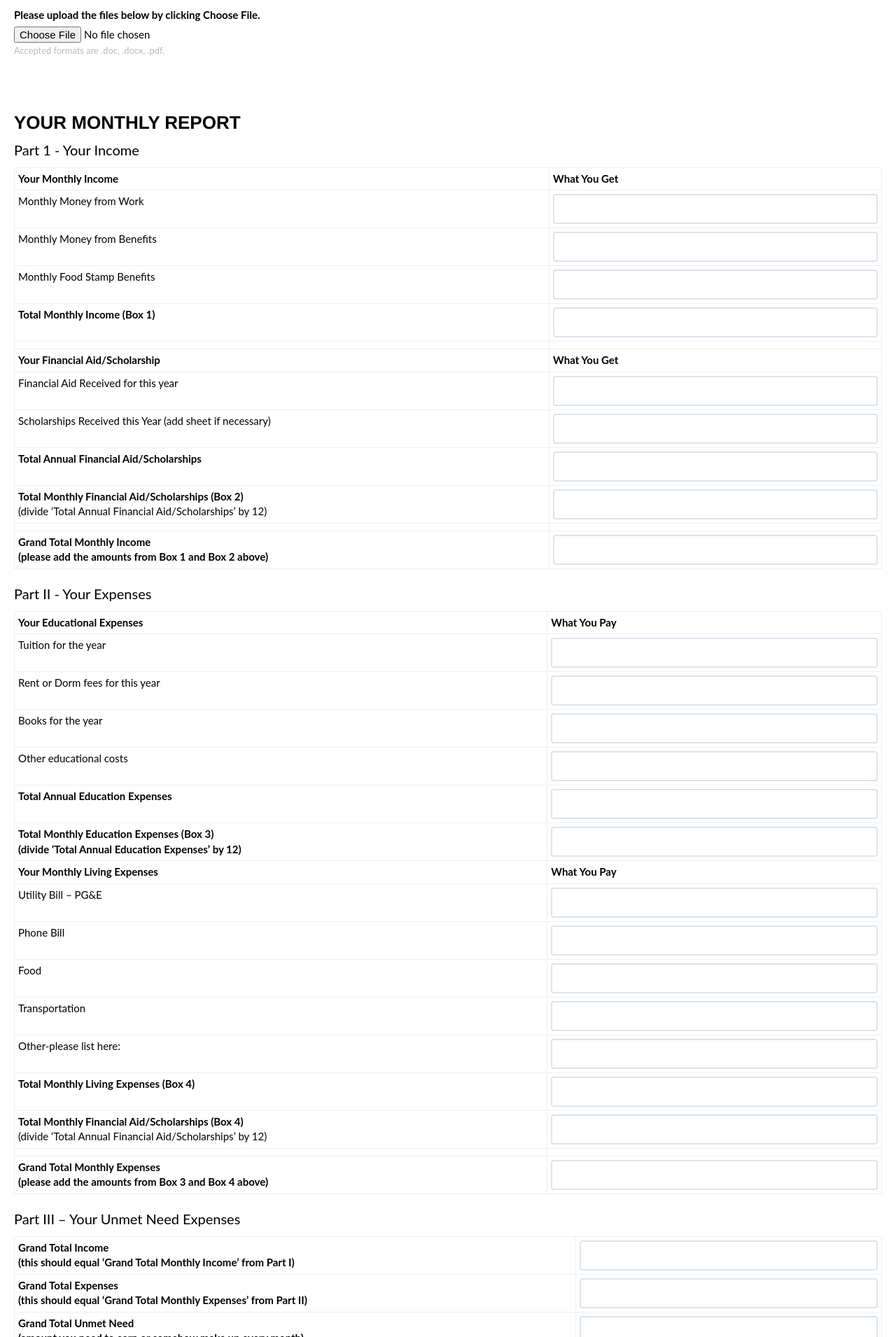
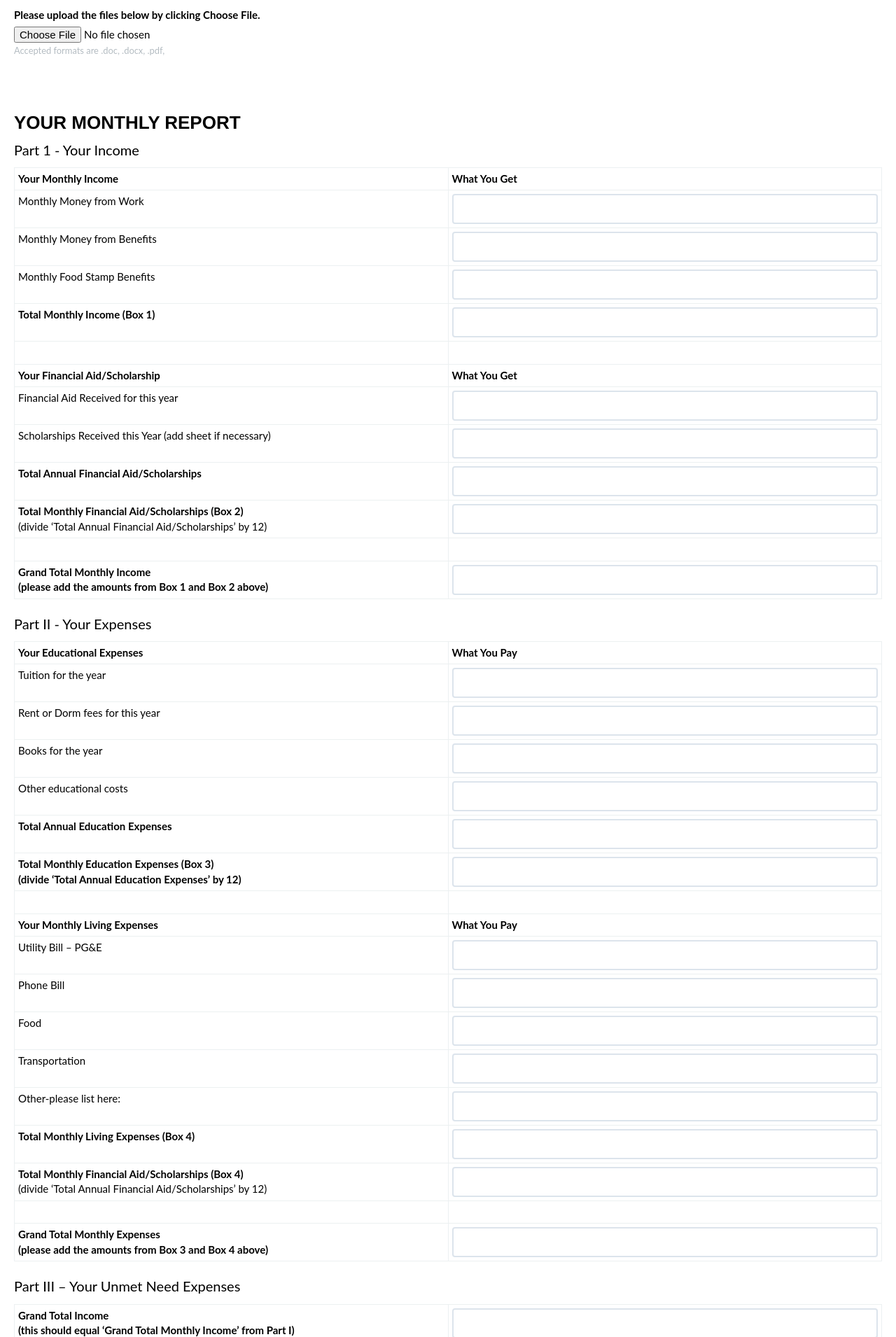
Before and after one commit to mchin/sassy-form, a Jekyll site: the page built from index.html, in a window 1280 px wide. Shown: the part 2628-4538 px from the top of the page at 70% size. Built offline with Jekyll 4.4.1, drawn with Linux system fonts in a browser that asks for light colours.

Commit message:
col size for money tables

```diff
--- a/_includes/form.html
+++ b/_includes/form.html
@@ -356,11 +356,14 @@ Please complete the budget form for your request. Please remember that all of yo
 <p>Part 1 - Your Income</p>
 
 <table class="table table-bordered table-condensed">
+  <thead>
+    <tr>
+      <th class="col-lg-3">Your Monthly Income</th>
+        <th class="col-lg-3">What You Get</th>
+      </tr>
+    </thead>
+
      <tbody>
-       <tr>
-         <td class="bold">Your Monthly Income</td>
-         <td class="bold">What You Get</td>
-       </tr>
        <tr>
          <td>Monthly Money from Work </td>
          <td><input type="text" class="form-control" /></td>
@@ -380,8 +383,8 @@ Please complete the budget form for your request. Please remember that all of yo
          <td><input type="text" class="form-control" /></td>
        </tr>
        <tr>
-         <td> </td>
-         <td> </td>
+         <td>&nbsp; </td>
+         <td>&nbsp; </td>
        </tr>
        <tr>
          <td class="bold">Your Financial Aid/Scholarship </td>
@@ -406,8 +409,8 @@ Please complete the budget form for your request. Please remember that all of yo
          <td><input type="text" class="form-control" /></td>
        </tr>
        <tr>
-         <td> </td>
-         <td> </td>
+         <td>&nbsp;</td>
+         <td>&nbsp; </td>
        </tr>
        <tr>
          <td class="bold">Grand Total Monthly Income <br/>(please add the amounts from Box 1 and Box 2 above)
@@ -420,11 +423,13 @@ Please complete the budget form for your request. Please remember that all of yo
 <p>Part II - Your Expenses</p>
 
 <table class="table table-bordered table-condensed">
+  <thead>
+    <tr>
+      <th class="col-lg-3">Your Educational Expenses</th>
+        <th class="col-lg-3">What You Pay</th>
+      </tr>
+    </thead>
      <tbody>
-       <tr>
-         <td class="bold">Your Educational Expenses</td>
-         <td class="bold">What You Pay</td>
-       </tr>
        <tr>
          <td>Tuition for the year </td>
          <td><input type="text" class="form-control" /></td>
@@ -453,6 +458,10 @@ Please complete the budget form for your request. Please remember that all of yo
 </td>
          <td><input type="text" class="form-control" /></td>
        </tr>
+       <tr>
+       <td>&nbsp;</td>
+       <td>&nbsp;</td>
+     </tr>
        <tr>
          <td class="bold">Your Monthly Living Expenses</td>
          <td class="bold">What You Pay </td>
@@ -489,8 +498,8 @@ Please complete the budget form for your request. Please remember that all of yo
          <td><input type="text" class="form-control" /></td>
        </tr>
        <tr>
-         <td> </td>
-         <td> </td>
+         <td>&nbsp; </td>
+         <td>&nbsp; </td>
        </tr>
        <tr>
          <td class="bold">Grand Total Monthly Expenses <br/>(please add the amounts from Box 3 and Box 4 above)
@@ -505,7 +514,7 @@ Please complete the budget form for your request. Please remember that all of yo
 <table class="table table-bordered table-condensed">
      <tbody>
        <tr>
-         <td class="bold">Grand Total Income<br/>
+         <td class="bold col-lg-6">Grand Total Income<br/>
 (this should equal ‘Grand Total Monthly Income’  from Part I)
 </td>
         <td><input type="text" class="form-control" /></td>
```
Also changed, not shown: 1 other file.
